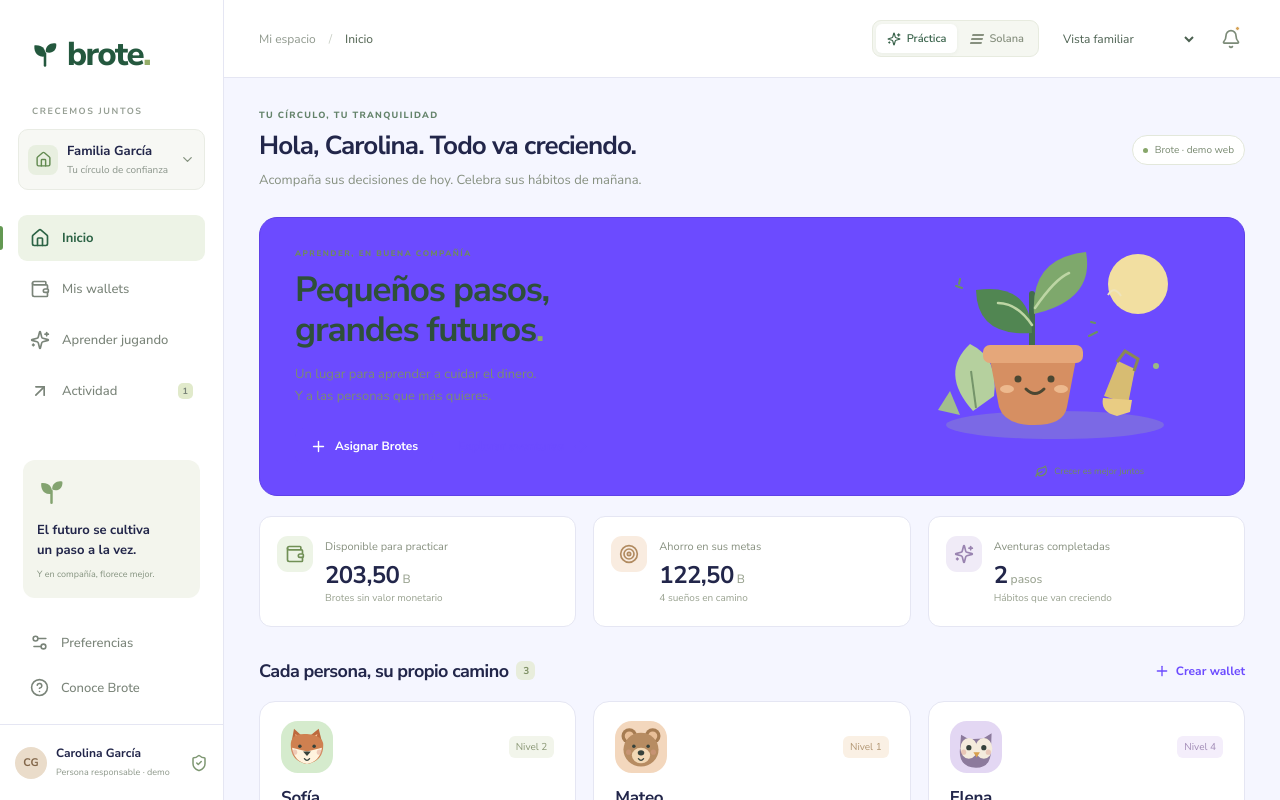
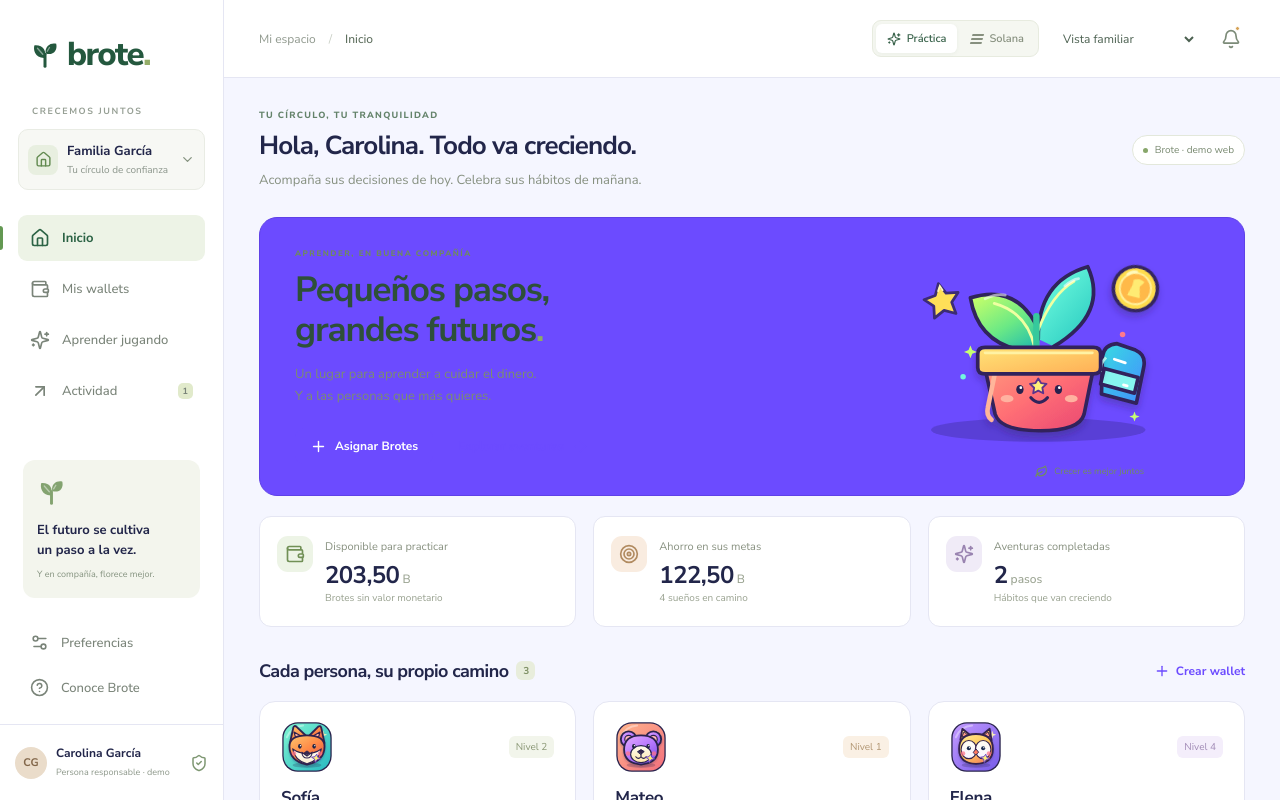
Before and after one commit to 0bkevin/brote, a React (Vite) app: page / in a window 1280 px wide. Shown: the top 800 px of the page. Built offline with nearby package versions, Linux system fonts and the light colour scheme.

Commit message:
feat: refresh the Brote mascot and collectible profile companions
Introduce original cel-shaded SVG artwork, vivid animal avatars, a modern sprout mark, standalone logo and favicon. Use unique SVG gradient IDs.

```diff
--- a/index.html
+++ b/index.html
@@ -3,7 +3,8 @@
   <head>
     <meta charset="UTF-8" />
     <meta name="viewport" content="width=device-width, initial-scale=1.0" />
-    <meta name="theme-color" content="#23664d" />
+    <meta name="theme-color" content="#6c4bff" />
+    <link rel="icon" type="image/svg+xml" href="/favicon.svg" />
     <meta
       name="description"
       content="Brote: aprende a cuidar tu dinero, en buena compañía. Wallets acompañadas, metas y pequeñas aventuras financieras."
--- a/src/components/Avatar.tsx
+++ b/src/components/Avatar.tsx
@@ -1,4 +1,48 @@
+import { useId } from "react";
 import type { AvatarKind, ColorKind } from "../types";
+
+const palettes = {
+  fox: {
+    fur: "#ff8a47",
+    shade: "#df4f49",
+    light: "#ffc16b",
+    cream: "#fff0d4",
+    ink: "#30234e",
+    eye: "#202344",
+  },
+  bear: {
+    fur: "#b879ff",
+    shade: "#794ee4",
+    light: "#e0a8ff",
+    cream: "#ffe7a9",
+    ink: "#29234d",
+    eye: "#202344",
+  },
+  rabbit: {
+    fur: "#67e8d0",
+    shade: "#26aeca",
+    light: "#b4fff0",
+    cream: "#f4ffec",
+    ink: "#183b5a",
+    eye: "#172c4b",
+  },
+  owl: {
+    fur: "#ffc85a",
+    shade: "#f17a5f",
+    light: "#ffe991",
+    cream: "#f8f3ff",
+    ink: "#34234d",
+    eye: "#18294d",
+  },
+};
+
+const cards = {
+  mint: ["#80f5d2", "#28b9c1"],
+  peach: ["#ffb58c", "#f36f7d"],
+  lavender: ["#c39aff", "#765be9"],
+  yellow: ["#ffe476", "#ffad54"],
+} as const;
+
 export default function Avatar({
   kind,
   color = "mint",
@@ -8,12 +52,10 @@ export default function Avatar({
   color?: ColorKind;
   size?: number;
 }) {
-  const bg = {
-    mint: "#d5ebcd",
-    peach: "#f3d7bd",
-    lavender: "#e3d7f3",
-    yellow: "#f4e3a6",
-  }[color];
+  const p = palettes[kind];
+  const [cardTop, cardBottom] = cards[color];
+  const id = useId().replace(/:/g, "");
+
   return (
     <svg
       aria-hidden="true"
@@ -22,68 +64,241 @@ export default function Avatar({
       viewBox="0 0 80 80"
       className="avatar-art"
     >
-      <rect width="80" height="80" rx="26" fill={bg} />
+      <defs>
+        <linearGradient id={`card-${id}`} x1="0" y1="0" x2="1" y2="1">
+          <stop stopColor={cardTop} />
+          <stop offset="1" stopColor={cardBottom} />
+        </linearGradient>
+        <linearGradient id={`fur-${id}`} x1=".12" y1="0" x2=".88" y2="1">
+          <stop stopColor={p.light} />
+          <stop offset=".48" stopColor={p.fur} />
+          <stop offset="1" stopColor={p.shade} />
+        </linearGradient>
+        <linearGradient id={`cream-${id}`} x1="0" y1="0" x2="0" y2="1">
+          <stop stopColor="#fffdf2" />
+          <stop offset="1" stopColor={p.cream} />
+        </linearGradient>
+        <filter id={`lift-${id}`} x="-25%" y="-25%" width="150%" height="160%">
+          <feDropShadow
+            dx="0"
+            dy="2"
+            stdDeviation="1.6"
+            floodColor="#281c56"
+            floodOpacity=".26"
+          />
+        </filter>
+      </defs>
+
+      <rect x="2" y="2" width="76" height="76" rx="24" fill="#29234d" />
+      <rect
+        x="4"
+        y="4"
+        width="72"
+        height="72"
+        rx="22"
+        fill={`url(#card-${id})`}
+      />
+      <path
+        d="M9 25Q17 8 34 7"
+        fill="none"
+        stroke="#fff"
+        strokeWidth="3"
+        strokeLinecap="round"
+        opacity=".38"
+      />
+      <path
+        d="m65 15 1.5 4.5L71 21l-4.5 1.5L65 27l-1.5-4.5L59 21l4.5-1.5Z"
+        fill="#fff6b5"
+      />
+      <ellipse cx="40" cy="68" rx="22" ry="4" fill="#24204a" opacity=".24" />
+
+      <g
+        stroke={p.ink}
+        strokeWidth="2.8"
+        strokeLinejoin="round"
+        strokeLinecap="round"
+        filter={`url(#lift-${id})`}
+      >
         {kind === "fox" ? (
           <>
-          <path d="M16 34 20 12 38 28 58 12 64 36Z" fill="#bd693d" />
-          <path d="m22 20 3 14 9-6m22-8-3 14-9-6" fill="#f6c395" />
             <path
-            d="M15 37q0-19 25-17t25 17q0 25-25 29Q15 62 15 37"
-            fill="#cf8050"
+              d="m14 33 5-23q1-4 5-1l17 16 16-16q4-3 5 2l5 23Z"
+              fill={`url(#fur-${id})`}
             />
-          <path d="m17 41 23 6 23-6q-3 21-23 25-20-4-23-25" fill="#fff3de" />
-          <path d="m34 47 6 7 6-7Z" fill="#36423b" />
+            <path
+              d="m20 17 5 17 11-8Zm40 0-5 17-11-8Z"
+              fill="#ffb0a0"
+              strokeWidth="1.8"
+            />
+            <path
+              d="M13 39q0-17 27-17t27 17q0 23-27 28Q13 62 13 39Z"
+              fill={`url(#fur-${id})`}
+            />
+            <path
+              d="M18 43q10 7 22 7t22-7q-3 18-22 23-19-5-22-23Z"
+              fill={`url(#cream-${id})`}
+              strokeWidth="1.8"
+            />
+            <path
+              d="m32 48 8 6 8-6q-1 9-8 9t-8-9Z"
+              fill="#fff8e5"
+              strokeWidth="1.7"
+            />
+            <path d="m36 49 4-3 4 3-4 4Z" fill="#39294d" strokeWidth="1.5" />
           </>
         ) : kind === "bear" ? (
           <>
-          <circle cx="22" cy="23" r="12" fill="#a67c52" />
-          <circle cx="58" cy="23" r="12" fill="#a67c52" />
-          <circle cx="22" cy="23" r="7" fill="#e9bf98" />
-          <circle cx="58" cy="23" r="7" fill="#e9bf98" />
-          <ellipse cx="40" cy="44" rx="27" ry="26" fill="#b78c62" />
-          <ellipse cx="40" cy="53" rx="14" ry="12" fill="#f2d8b5" />
-          <ellipse cx="40" cy="49" rx="5" ry="4" fill="#36423b" />
+            <circle cx="21" cy="28" r="12" fill={`url(#fur-${id})`} />
+            <circle cx="59" cy="28" r="12" fill={`url(#fur-${id})`} />
+            <circle cx="21" cy="28" r="6" fill="#ffb6b7" strokeWidth="1.8" />
+            <circle cx="59" cy="28" r="6" fill="#ffb6b7" strokeWidth="1.8" />
+            <path
+              d="M14 44q0-22 26-22t26 22q0 21-26 23-26-2-26-23Z"
+              fill={`url(#fur-${id})`}
+            />
+            <ellipse
+              cx="40"
+              cy="51"
+              rx="16"
+              ry="13"
+              fill={`url(#cream-${id})`}
+              strokeWidth="1.8"
+            />
+            <path d="m35 47 5-3 5 3-5 4Z" fill="#39294d" strokeWidth="1.5" />
+            <path
+              d="M40 51v4m0 0q-4 5-8 0m8 0q4 5 8 0"
+              fill="none"
+              strokeWidth="1.8"
+            />
           </>
         ) : kind === "rabbit" ? (
           <>
-          <ellipse cx="28" cy="24" rx="8" ry="21" fill="#f6eddb" />
-          <ellipse cx="51" cy="24" rx="8" ry="21" fill="#f6eddb" />
-          <ellipse cx="28" cy="23" rx="3" ry="13" fill="#e7bba9" />
-          <ellipse cx="51" cy="23" rx="3" ry="13" fill="#e7bba9" />
-          <ellipse cx="40" cy="48" rx="25" ry="24" fill="#f6eddb" />
-          <path d="m36 53 4 4 4-4Z" fill="#ae796d" />
+            <path
+              d="M23 37Q10 13 20 9q11-4 18 25Zm34 0Q70 13 60 9q-11-4-18 25Z"
+              fill={`url(#fur-${id})`}
+            />
+            <path
+              d="M23 28q-7-17-1-17 7-2 11 17Zm34 0q7-17 1-17-7-2-11 17Z"
+              fill="#ff8fae"
+              strokeWidth="1.5"
+            />
+            <path
+              d="M14 46q0-23 26-23t26 23q0 20-26 21-26-1-26-21Z"
+              fill={`url(#fur-${id})`}
+            />
+            <path
+              d="M27 50q3-9 13-9t13 9q-2 10-13 11-11-1-13-11Z"
+              fill={`url(#cream-${id})`}
+              strokeWidth="1.7"
+            />
+            <path d="m37 49 3-3 3 3-3 3Z" fill="#f28098" strokeWidth="1.4" />
+            <path
+              d="M40 52v3m0 0q-4 4-7 0m7 0q4 4 7 0"
+              fill="none"
+              strokeWidth="1.7"
+            />
           </>
         ) : (
           <>
             <path
-            d="m17 21 12 7 22-1 13-8-1 26q0 27-23 27-25-1-25-25Z"
-            fill="#8c7a9c"
+              d="m16 29 3-17 15 12q6-2 12 0l15-12 3 18Z"
+              fill={`url(#fur-${id})`}
             />
-          <ellipse cx="29" cy="42" rx="13" ry="16" fill="#f4ebdc" />
-          <ellipse cx="52" cy="42" rx="13" ry="16" fill="#f4ebdc" />
-          <path d="m36 48 5 8 5-8Z" fill="#d8a04e" />
+            <path
+              d="m22 17 10 9-13-2Zm36 0-10 9 13-2Z"
+              fill="#ff9b86"
+              strokeWidth="1.5"
+            />
+            <path
+              d="M14 43q0-23 26-23t26 23q0 22-26 23-26-1-26-23Z"
+              fill={`url(#fur-${id})`}
+            />
+            <ellipse
+              cx="29"
+              cy="44"
+              rx="12"
+              ry="14"
+              fill={`url(#cream-${id})`}
+              strokeWidth="1.8"
+            />
+            <ellipse
+              cx="51"
+              cy="44"
+              rx="12"
+              ry="14"
+              fill={`url(#cream-${id})`}
+              strokeWidth="1.8"
+            />
+            <path d="m36 48 4-5 4 5-4 4Z" fill="#ff795e" strokeWidth="1.5" />
           </>
         )}
+      </g>
+
       {kind === "owl" ? (
-        <>
-          <circle cx="29" cy="41" r="4" fill="#36423b" />
-          <circle cx="52" cy="41" r="4" fill="#36423b" />
-        </>
+        <g fill={p.eye}>
+          <circle cx="29" cy="42" r="3.1" />
+          <circle cx="51" cy="42" r="3.1" />
+          <circle cx="30" cy="41" r="1" fill="white" />
+          <circle cx="52" cy="41" r="1" fill="white" />
+        </g>
       ) : (
-        <>
-          <circle cx="29" cy="39" r="2.7" fill="#36423b" />
-          <circle cx="51" cy="39" r="2.7" fill="#36423b" />
+        <g fill={p.eye}>
+          <ellipse
+            cx="29"
+            cy={kind === "rabbit" ? "40" : "39"}
+            rx="2.7"
+            ry="3.5"
+          />
+          <ellipse
+            cx="51"
+            cy={kind === "rabbit" ? "40" : "39"}
+            rx="2.7"
+            ry="3.5"
+          />
+          <circle cx="30" cy="38" r="1" fill="white" />
+          <circle cx="52" cy="38" r="1" fill="white" />
+        </g>
+      )}
+      <circle cx="20" cy="50" r="3.5" fill="#ff7286" opacity=".72" />
+      <circle cx="60" cy="50" r="3.5" fill="#ff7286" opacity=".72" />
+      <g transform="translate(54 57) rotate(10)">
         <path
-            d="M36 58q4 5 8 0"
-            fill="none"
-            stroke="#36423b"
-            strokeWidth="2"
-            strokeLinecap="round"
+          d="m0-6 2.2 4.2L7 0l-4.8 1.8L0 7l-2.1-5.2L-7 0l4.9-1.8Z"
+          fill="#fff179"
+          stroke="#6a42c7"
+          strokeWidth="1.4"
         />
-        </>
-      )}
-      <circle cx="21" cy="48" r="4" fill="#db9b89" opacity=".45" />
-      <circle cx="59" cy="48" r="4" fill="#db9b89" opacity=".45" />
+      </g>
     </svg>
   );
 }
+
+export function LeafLogo({ size = 32 }: { size?: number }) {
+  return (
+    <svg
+      width={size}
+      height={size}
+      viewBox="0 0 40 40"
+      fill="none"
+      aria-hidden="true"
+    >
+      <path
+        d="M20 34V19"
+        stroke="currentColor"
+        strokeWidth="3.5"
+        strokeLinecap="round"
+      />
+      <path d="M19 23C8 25 4 16 6 7c10-1 16 4 15 14" fill="currentColor" />
+      <path d="M21 18C20 8 28 3 36 5c1 9-5 15-15 14" fill="currentColor" />
+      <path
+        d="M10 13q5 1 8 6m14-9q-6 2-10 7"
+        fill="none"
+        stroke="#fff"
+        strokeWidth="1.5"
+        strokeLinecap="round"
+        opacity=".65"
+      />
+      <circle cx="20" cy="34" r="2" fill="#ffbd54" />
+    </svg>
+  );
+}
--- a/src/components/Plant.tsx
+++ b/src/components/Plant.tsx
@@ -8,80 +8,219 @@ export function LeafLogo({ size = 32 }: { size?: number }) {
       aria-hidden="true"
     >
       <path
-        d="M20 34V18"
+        d="M20 35V19"
         stroke="currentColor"
-        strokeWidth="3.4"
+        strokeWidth="4"
         strokeLinecap="round"
       />
-      <path d="M20 22C7 24 5 12 6 7c12-1 16 7 14 15Z" fill="currentColor" />
-      <path d="M21 16C20 7 29 3 35 5c1 9-6 14-14 11Z" fill="currentColor" />
+      <path d="M19 24C6 24 4 12 6 7c11-1 17 7 13 17Z" fill="currentColor" />
+      <path d="M21 18C19 7 29 3 35 5c2 10-5 16-14 13Z" fill="currentColor" />
+      <path
+        d="m10 11 7 8m9-9-3 5"
+        stroke="#fff"
+        strokeWidth="1.8"
+        strokeLinecap="round"
+        opacity=".45"
+      />
     </svg>
   );
 }
 export default function Plant() {
   return (
-    <svg className="hero-plant" viewBox="0 0 340 220" aria-hidden="true">
+    <svg
+      className="hero-plant"
+      viewBox="0 0 360 240"
+      aria-hidden="true"
+      fill="none"
+    >
+      <defs>
+        <linearGradient id="plant-leaf" x1=".1" y1="0" x2=".85" y2="1">
+          <stop stopColor="#c8ff69" />
+          <stop offset=".55" stopColor="#6be985" />
+          <stop offset="1" stopColor="#20bcae" />
+        </linearGradient>
+        <linearGradient id="plant-leaf-alt" x1=".1" y1="0" x2=".9" y2="1">
+          <stop stopColor="#73ffe0" />
+          <stop offset="1" stopColor="#28c9c0" />
+        </linearGradient>
+        <linearGradient id="plant-pot" x1="0" y1="0" x2="1" y2="1">
+          <stop stopColor="#ff9c7e" />
+          <stop offset=".48" stopColor="#ff6f75" />
+          <stop offset="1" stopColor="#e84472" />
+        </linearGradient>
+        <linearGradient id="plant-rim" x1="0" y1="0" x2="1" y2="1">
+          <stop stopColor="#ffe477" />
+          <stop offset="1" stopColor="#ffae55" />
+        </linearGradient>
+        <linearGradient id="plant-pack" x1="0" y1="0" x2="1" y2="1">
+          <stop stopColor="#38dce2" />
+          <stop offset="1" stopColor="#438cff" />
+        </linearGradient>
+        <filter id="plant-shadow" x="-30%" y="-30%" width="160%" height="180%">
+          <feDropShadow
+            dx="0"
+            dy="5"
+            stdDeviation="4"
+            floodColor="#251d56"
+            floodOpacity=".3"
+          />
+        </filter>
+      </defs>
+
+      {/* A bright little loot-star and coin frame the sprout without crowding it. */}
       <ellipse
-        cx="184"
-        cy="195"
-        rx="109"
-        ry="14"
-        fill="#a6c497"
-        opacity=".25"
+        cx="177"
+        cy="218"
+        rx="117"
+        ry="13"
+        fill="#211b54"
+        opacity=".24"
       />
-      <circle cx="267" cy="54" r="30" fill="#f2dfa1" />
+      <g transform="translate(72 77) rotate(-12)">
+        <path
+          d="m0-19 6 12 13 2-9 9 2 13-12-6-12 6 2-13-9-9 13-2Z"
+          fill="#ffdf58"
+          stroke="#3c2c74"
+          strokeWidth="3"
+          strokeLinejoin="round"
+        />
+        <path
+          d="m-2-11 3-5 2 5"
+          stroke="#fff7b7"
+          strokeWidth="2"
+          strokeLinecap="round"
+        />
+      </g>
+      <g transform="translate(283 64) rotate(14)" filter="url(#plant-shadow)">
+        <circle r="24" fill="#ffdc4d" stroke="#34265f" strokeWidth="4" />
+        <circle r="17" fill="#ffb949" stroke="#fff09a" strokeWidth="2" />
+        <path
+          d="M-4-9q6-4 12 0l-4 6 3 12H-7l3-12Z"
+          fill="#fff178"
+          opacity=".9"
+        />
+        <path
+          d="M-12-13q4-5 9-5"
+          stroke="#fff9bc"
+          strokeWidth="3"
+          strokeLinecap="round"
+        />
+      </g>
+
+      {/* Leaves and stem */}
+      <g
+        stroke="#30245b"
+        strokeWidth="4"
+        strokeLinejoin="round"
+        strokeLinecap="round"
+      >
+        <path d="M171 133q-59-5-68-59 54-17 77 41" fill="url(#plant-leaf)" />
+        <path
+          d="M177 119q-1-63 54-79 23 51-37 87"
+          fill="url(#plant-leaf-alt)"
+        />
+        <path
+          d="M173 128q-8-38-44-48m48 29q15-39 39-53"
+          fill="none"
+          stroke="#efffa1"
+          strokeWidth="3"
+        />
+        <path d="M175 132V94" fill="none" stroke="#36c99c" strokeWidth="7" />
+      </g>
       <path
-        d="M250 66q-7-11-13-1"
-        fill="none"
-        stroke="#efe4bc"
-        strokeWidth="2"
+        d="M119 75q13-6 22-4"
+        stroke="#fff"
+        strokeWidth="3"
+        strokeLinecap="round"
+        opacity=".55"
       />
-      <path d="M102 181q-34-38-3-67 29 14 24 52" fill="#b5d09e" />
-      <path d="m105 178-5-37" stroke="#75946a" strokeWidth="2" />
       <path
-        d="M161 129V64"
-        stroke="#436d4c"
-        strokeWidth="6"
+        d="M206 61q8-7 15-8"
+        stroke="#fff"
+        strokeWidth="3"
+        strokeLinecap="round"
+        opacity=".58"
+      />
+
+      {/* Backpack peeking around the pot */}
+      <g
+        filter="url(#plant-shadow)"
+        stroke="#30245b"
+        strokeWidth="4"
+        strokeLinejoin="round"
+      >
+        <path
+          d="M247 138q2-13 16-14l20 7q12 5 9 19l-8 39-38-10Z"
+          fill="url(#plant-pack)"
+        />
+        <path d="m249 151 37 10-4 17-37-10Z" fill="#86f5ef" />
+        <path
+          d="m260 141 12 4m-2 24 4 1"
+          stroke="#fff"
+          strokeWidth="3"
+          strokeLinecap="round"
+        />
+        <path
+          d="M251 139q-7 7-6 16"
+          fill="none"
+          stroke="#b5fff3"
+          strokeWidth="3"
+        />
+      </g>
+
+      {/* Pot body doubles as the mascot's suit */}
+      <g
+        filter="url(#plant-shadow)"
+        stroke="#30245b"
+        strokeWidth="4"
+        strokeLinejoin="round"
+        strokeLinecap="round"
+      >
+        <path
+          d="m117 142 122 0-12 59q-5 18-48 18-43 0-49-18Z"
+          fill="url(#plant-pot)"
+        />
+        <path
+          d="m130 155-8 39q-2 8 4 13"
+          fill="none"
+          stroke="#ffb59a"
+          strokeWidth="5"
+        />
+        <path
+          d="M111 135q0-7 8-7h118q8 0 8 7v15q0 7-8 7H119q-8 0-8-7Z"
+          fill="url(#plant-rim)"
+        />
+        <path d="M119 134h117" stroke="#fff2a4" strokeWidth="3" />
+      </g>
+      <g fill="#28214e">
+        <ellipse cx="157" cy="174" rx="4" ry="5" />
+        <ellipse cx="199" cy="174" rx="4" ry="5" />
+      </g>
+      <circle cx="158" cy="172" r="1.5" fill="#fff" />
+      <circle cx="200" cy="172" r="1.5" fill="#fff" />
+      <path
+        d="M169 183q9 10 18 0"
+        stroke="#30245b"
+        strokeWidth="3.5"
         strokeLinecap="round"
       />
-      <path d="M161 103q-55 4-56-43 54-8 56 43" fill="#518652" />
-      <path d="M163 84q-4-56 52-62 9 48-52 62" fill="#7ea86c" />
+      <ellipse cx="143" cy="184" rx="7" ry="4" fill="#ffb2a0" />
+      <ellipse cx="213" cy="184" rx="7" ry="4" fill="#ffb2a0" />
       <path
-        d="M161 95q-15-22-34-22M164 78q20-29 34-35"
-        stroke="#bdd6a4"
-        strokeWidth="2.5"
-        fill="none"
-        strokeLinecap="round"
+        d="m177 162 3 5 6 .8-4.5 4.3 1 6-5.5-2.8-5.5 2.8 1-6-4.5-4.3 6-.8Z"
+        fill="#fff078"
+        stroke="#5b348c"
+        strokeWidth="2"
+        strokeLinejoin="round"
       />
-      <path d="m118 124 88 0-10 53q-3 18-33 18-29 0-35-18Z" fill="#d68f62" />
-      <rect x="112" y="115" width="100" height="18" rx="7" fill="#e5a77a" />
-      <circle cx="147" cy="149" r="3.5" fill="#4b4732" />
-      <circle cx="180" cy="149" r="3.5" fill="#4b4732" />
+
+      {/* Sparkles */}
       <path
-        d="M155 159q9 9 18 0"
-        stroke="#4b4732"
-        strokeWidth="3"
-        fill="none"
-        strokeLinecap="round"
+        d="m103 126 2 5 5 2-5 2-2 5-2-5-5-2 5-2Zm179 72 1.5 4 4 1.5-4 1.5-1.5 4-1.5-4-4-1.5 4-1.5Z"
+        fill="#c7ff72"
       />
-      <ellipse cx="136" cy="159" rx="7" ry="4" fill="#edb98e" />
-      <ellipse cx="190" cy="159" rx="7" ry="4" fill="#edb98e" />
-      <path d="m233 166 14-35 17 8-7 35" fill="#d7bc72" />
-      <path d="M232 168q-3 14 14 18l13-4 2-12Z" fill="#e9cc83" />
-      <path
-        d="m246 132 8-11 13 8-4 12"
-        stroke="#8a8855"
-        strokeWidth="3"
-        fill="none"
-      />
-      <path
-        d="m218 106 8-4m-6-10 4 1M85 56l6 2m-2-9-1 5"
-        stroke="#6b9160"
-        strokeWidth="2"
-        strokeLinecap="round"
-      />
-      <circle cx="285" cy="136" r="3" fill="#9aba83" />
-      <path d="m67 180 12-19 10 24" fill="#a2be8e" />
+      <circle cx="95" cy="160" r="3" fill="#72f6de" />
+      <circle cx="269" cy="114" r="3" fill="#ff798c" />
     </svg>
   );
 }
```
Also changed, not shown: public/favicon.svg (added), public/logo.svg (added). Lines whose indentation alone changed are shown as unchanged.
